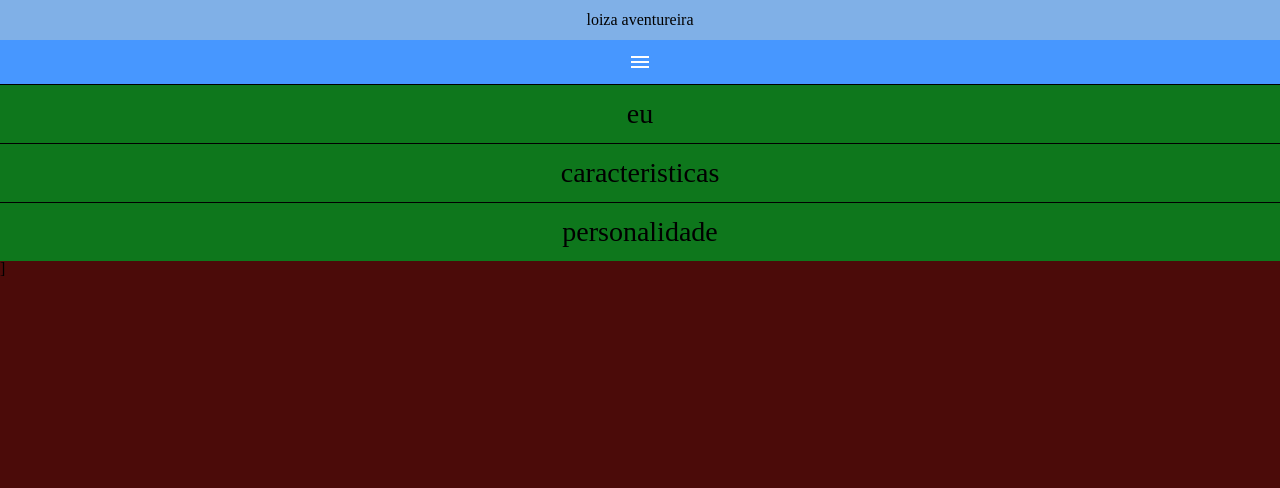
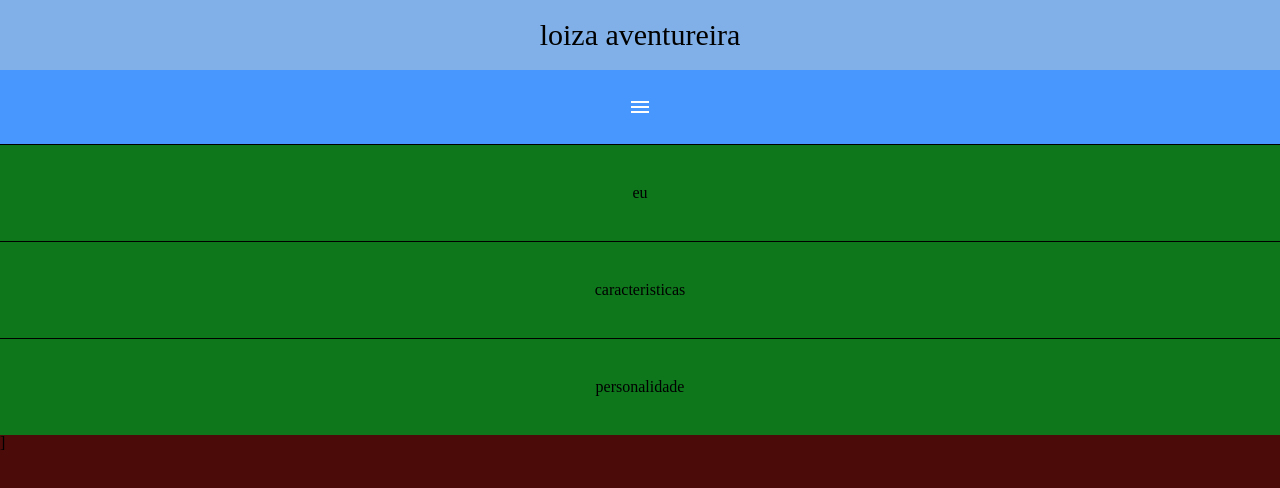
Before and after one commit to luizasantzz/2tri-luiza-2D, a plain HTML site: page index.html in a window 1280 px wide. Both pictures are taken after a click on the element "menu". Shown: the part 162-650 px from the top of the page. Drawn offline with nearby package versions, Linux system fonts and the light colour scheme.

Commit message:
luiza 2d

```diff
--- a/style.css
+++ b/style.css
@@ -13,9 +13,9 @@ body{
 }
 
 .cabecalho-titulo{
-    font-size: rgb(236, 130, 240);
+   font-size: 30px;
     font-weight: rgb(157, 9, 255);
-    padding: 12px;
+    padding: 20px;
     text-align: center;
 }
 
@@ -25,8 +25,8 @@ body{
 
 .cabecalho-menu-item{
     display: block;
-    padding: 15px;
-    font-size: 28px;
+    padding: 40px;
+    font: size 28px;
     text-decoration: none;
     color: black;
     text-align: center;
@@ -42,7 +42,7 @@ body{
     display: block;
     color: rgb(255, 254, 253);
     text-align: center;
-    padding: 10px;
+    padding: 25px;
     }
     #menu {
     display: none;
```
